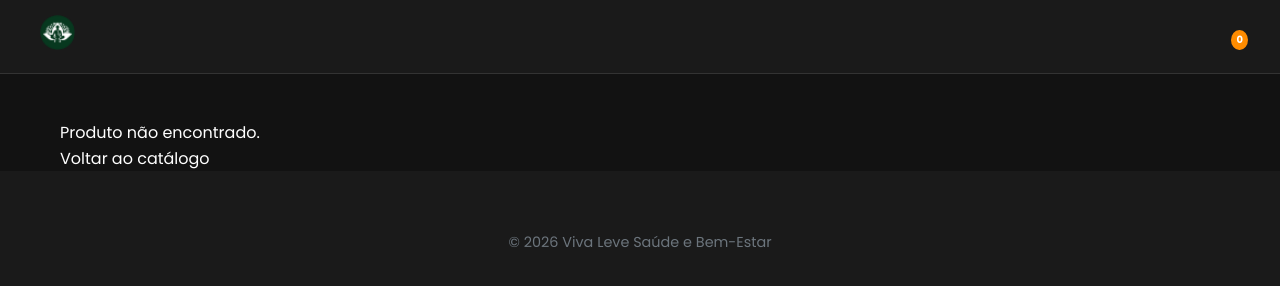
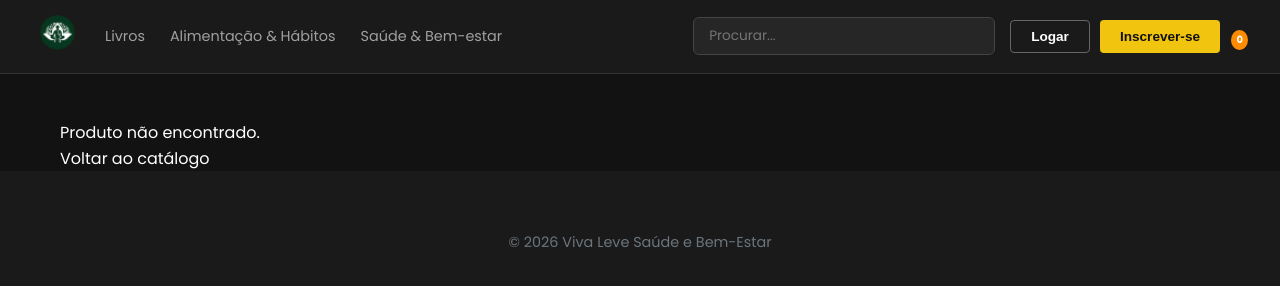
Before and after one commit to unkvoices/vivalevee.online, a website: page frontend/pages/product.html in a window 1280 px wide. Drawn offline with Linux system fonts and the light colour scheme; some icons are missing.

Commit message:
feat: add sticky header logic and navigation menu to product page

```diff
--- a/frontend/js/product.js
+++ b/frontend/js/product.js
@@ -273,5 +273,24 @@ document.addEventListener("DOMContentLoaded", () => {
     container.innerHTML = `<div class="error-state"><p>${msg}</p><a href="index.html">Voltar ao catálogo</a></div>`;
   }
 
+  /**
+   * Lógica de Header Sticky (Revelar ao subir o scroll)
+   */
+  let lastScrollTop = 0;
+  const header = document.querySelector(".main-header");
+
+  window.addEventListener("scroll", () => {
+    const scrollTop = window.pageYOffset || document.documentElement.scrollTop;
+
+    if (scrollTop > lastScrollTop && scrollTop > 100) {
+      // Scrolling down - Esconder
+      header.style.transform = "translateY(-100%)";
+    } else {
+      // Scrolling up - Mostrar
+      header.style.transform = "translateY(0)";
+    }
+    lastScrollTop = scrollTop <= 0 ? 0 : scrollTop;
+  });
+
   loadProductDetails();
 });
--- a/frontend/pages/product.html
+++ b/frontend/pages/product.html
@@ -36,8 +36,26 @@
         <a href="../../index.html" class="logo">
           <img src="../assets/favicon.png" alt="Viva Leve Logo" />
         </a>
+        <nav>
+          <ul class="nav-links">
+            <li><a href="../../index.html" class="nav-link">Livros</a></li>
+            <li>
+              <a href="../../index.html" class="nav-link"
+                >Alimentação & Hábitos</a
+              >
+            </li>
+            <li>
+              <a href="../../index.html" class="nav-link">Saúde & Bem-estar</a>
+            </li>
+          </ul>
+        </nav>
       </div>
       <div class="header-right">
+        <input type="search" placeholder="Procurar..." class="search-input" />
+        <div class="header-btn-group">
+          <button class="btn-login">Logar</button>
+          <button class="btn-cta">Inscrever-se</button>
+        </div>
         <div class="favorites-wrapper">
           <i class="ph ph-heart action-icon"></i>
           <span id="favorites-count">0</span>
```
